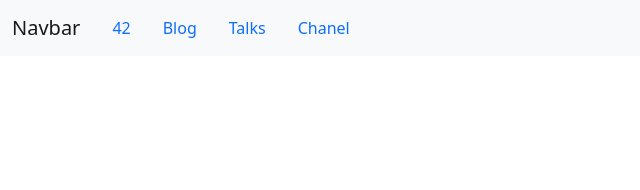
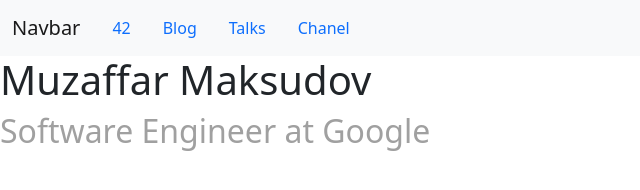
Before and after one commit to Muzaffar1111r/web-site, a plain HTML site: page index.html in a window 1280 px wide. Shown: the whole page, without its empty margins (0-640 px from the left). Drawn offline with nearby package versions, Linux system fonts and the light colour scheme.

Commit message:
commit-2

```diff
--- a/index.html
+++ b/index.html
@@ -42,7 +42,12 @@
         </div>
     </nav>
 
-
+<h1>
+    Muzaffar Maksudov
+</h1>
+<h2 style="color: rgb(160, 160, 160);">
+    Software Engineer at Google
+</h2>
 </body>
 
 </html>
```
